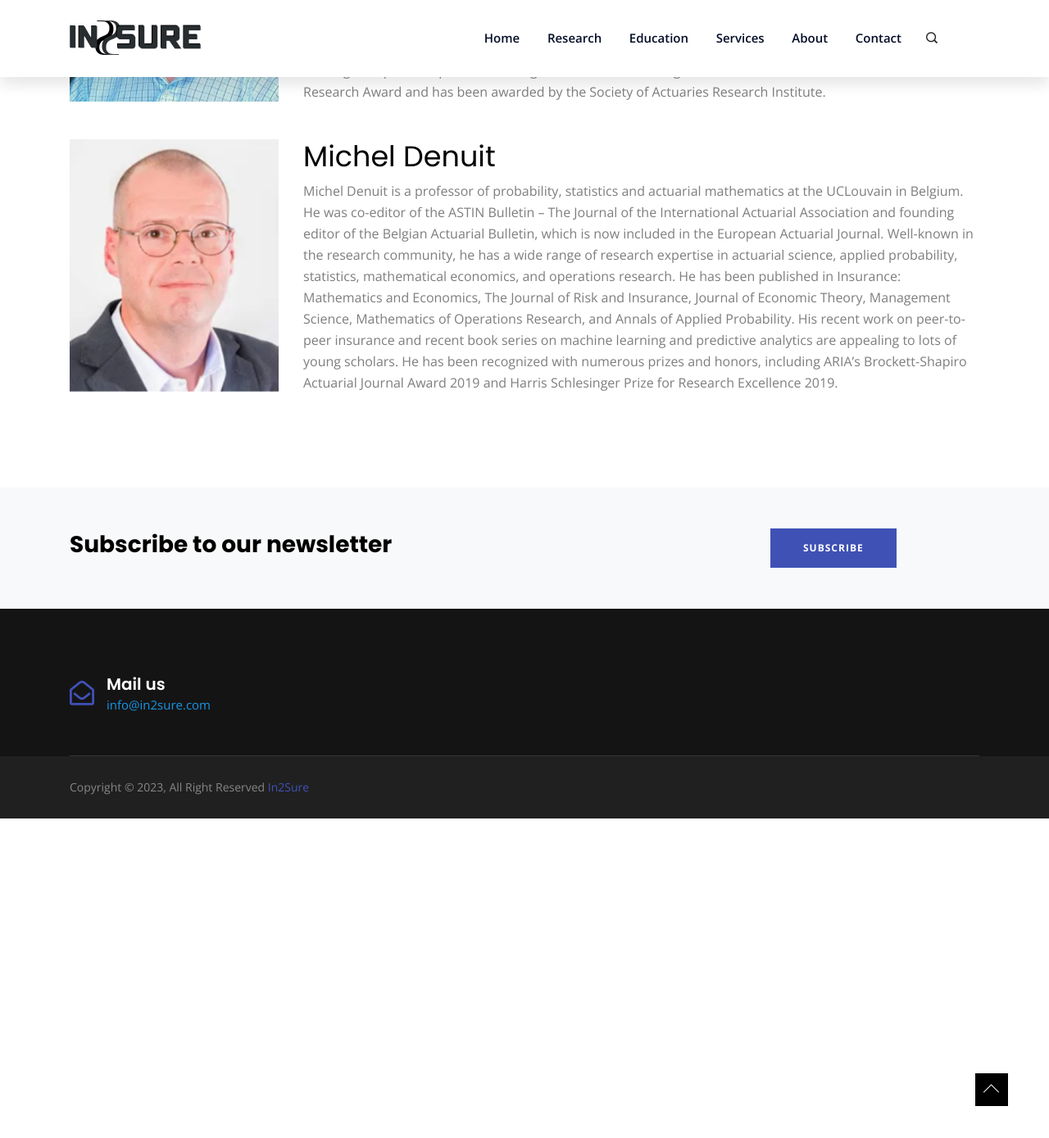
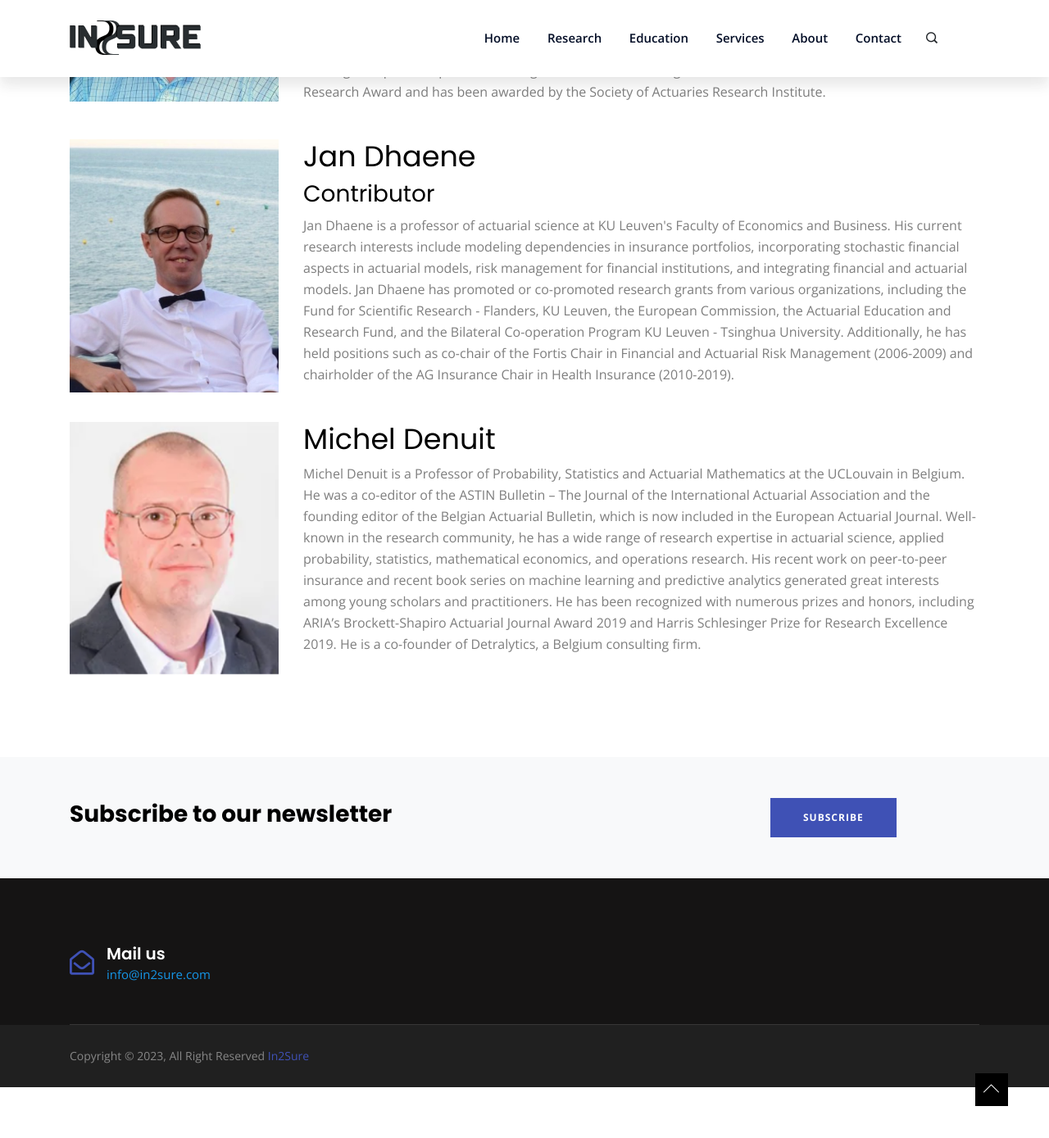
Before and after one commit to in2sure/in2sure.github.io, a Jekyll site: the page built from pages/about.html, in a window 1280 px wide and 1400 px high, scrolled down 3809 px. Shown: the top 1389 px of the window at 82% size. Built offline with Jekyll 4.4.1, drawn with Linux system fonts in a browser that asks for light colours.

Commit message:
updated contributor info

```diff
--- a/_includes/team_members_details.html
+++ b/_includes/team_members_details.html
@@ -93,25 +93,26 @@
                 <p style="font-size: 16px">Zhiyu (Frank) Quan is an Assistant Professor at the Department of Mathematics of the University of Illinois at Urbana-Champaign. He holds a Ph.D. in Actuarial Science from the University of Connecticut. Before joining Illinois, he worked in a cutting-edge Insurtech company as a R & D data scientist developing data-driven solutions for major insurance companies. He has a broad spectrum of research interests in data science applications in insurance such as tree-based models, natural language processing, deep learning, and applies his actuarial expertise to build predictive models for claim research, rate making, etc. His research projects are driven by real-life data and are inspired from collaborations with Insurtech and insurance companies. Besides, he is a faculty advisor of the Illinois Risk Lab, which facilitates research activities that integrate academic training with practical problem-solving in real business settings. He has received the Arnold O. Beckman Research Award and has been awarded by the Society of Actuaries Research Institute.</p>
             </div>
         </div>
-        <!-- <div class="row">
+        <div class="row">
             <div class="col-xl-3 col-lg-3 col-md-3 mb-30">
                 <div class="single-team text-center "  >
                     <div class="team-img">
-                        <img src="{{site.baseurl}}/assets/img/team/headshot-white.png" alt="">
+                        <img src="{{site.baseurl}}/assets/img/team/jan.jpg" alt="">
                     </div>
                     <div class="team-info">
-                        <h3>Mao Li</h3>
+                        <h3>Jan Dhaene</h3>
                         <span>Contributor</span>
-                        <br><span><a href = "https://www.zhiyuquan.net/" target="_blank">visit website</a></span>
+                        <br><span><a href = "https://jandhaene.org/" target="_blank">visit website</a></span>
                     </div>
                 </div>
             </div>
             <div class="col-xl-9 col-lg-9 col-md-9 mb-30">
-                <h2>Mao Li</h2>
+                <h2>Jan Dhaene</h2>
                 <h3>Contributor</h3>
-                <p style="font-size: 16px">Zhiyu (Frank) Quan is an Assistant Professor at the Department of Mathematics of the University of Illinois at Urbana-Champaign. He holds a Ph.D. in Actuarial Science from the University of Connecticut. Before joining Illinois, he worked in a cutting-edge Insurtech company as a R & D data scientist developing data-driven solutions for major insurance companies. He has a broad spectrum of research interests in data science applications in insurance such as tree-based models, natural language processing, deep learning, and applies his actuarial expertise to build predictive models for claim research, rate making, etc. His research projects are driven by real-life data and are inspired from collaborations with Insurtech and insurance companies. Besides, he is a faculty advisor of the Illinois Risk Lab, which facilitates research activities that integrate academic training with practical problem-solving in real business settings. He has received the Arnold O. Beckman Research Award and has been awarded by the Society of Actuaries Research Institute.</p>
+                <p style="font-size: 16px">Jan Dhaene is a professor of actuarial science at KU Leuven's Faculty of Economics and Business. His current research interests include modeling dependencies in insurance portfolios, incorporating stochastic financial aspects in actuarial models, risk management for financial institutions, and integrating financial and actuarial models. Jan Dhaene has promoted or co-promoted research grants from various organizations, including the Fund for Scientific Research - Flanders, KU Leuven, the European Commission, the Actuarial Education and Research Fund, and the Bilateral Co-operation Program KU Leuven - Tsinghua University. Additionally, he has held positions such as co-chair of the Fortis Chair in Financial and Actuarial Risk Management (2006-2009) and chairholder of the AG Insurance Chair in Health Insurance (2010-2019).
+                </p>
             </div>
-        </div> -->
+        </div>
         <div class="row">
             <div class="col-xl-3 col-lg-3 col-md-3 mb-30">
                 <div class="single-team text-center "  >
@@ -128,7 +129,7 @@
             <div class="col-xl-9 col-lg-9 col-md-9 mb-30">
                 <h2>Michel Denuit</h2>
                 <!-- <h3>Contributor</h3> -->
-                <p style="font-size: 16px">Michel Denuit is a professor of probability, statistics and actuarial mathematics at the UCLouvain in Belgium. He was co-editor of the ASTIN Bulletin – The Journal of the International Actuarial Association and founding editor of the Belgian Actuarial Bulletin, which is now included in the European Actuarial Journal. Well-known in the research community, he has a wide range of research expertise in actuarial science, applied probability, statistics, mathematical economics, and operations research. He has been published in Insurance: Mathematics and Economics, The Journal of Risk and Insurance, Journal of Economic Theory, Management Science, Mathematics of Operations Research, and Annals of Applied Probability. His recent work on peer-to-peer insurance and recent book series on machine learning and predictive analytics are appealing to lots of young scholars. He has been recognized with numerous prizes and honors, including ARIA’s Brockett-Shapiro Actuarial Journal Award 2019 and Harris Schlesinger Prize for Research Excellence 2019.</p>
+                <p style="font-size: 16px">Michel Denuit is a Professor of Probability, Statistics and Actuarial Mathematics at the UCLouvain in Belgium. He was a co-editor of the ASTIN Bulletin – The Journal of the International Actuarial Association and the founding editor of the Belgian Actuarial Bulletin, which is now included in the European Actuarial Journal. Well-known in the research community, he has a wide range of research expertise in actuarial science, applied probability, statistics, mathematical economics, and operations research. His recent work on peer-to-peer insurance and recent book series on machine learning and predictive analytics generated great interests among young scholars and practitioners. He has been recognized with numerous prizes and honors, including ARIA’s Brockett-Shapiro Actuarial Journal Award 2019 and Harris Schlesinger Prize for Research Excellence 2019. He is a co-founder of Detralytics, a Belgium consulting firm.</p>
             </div>
         </div>
     </div>
```
Also changed, not shown: _includes/team_members.html (+5 -5 lines), assets/img/team/jan.jpg (added).
